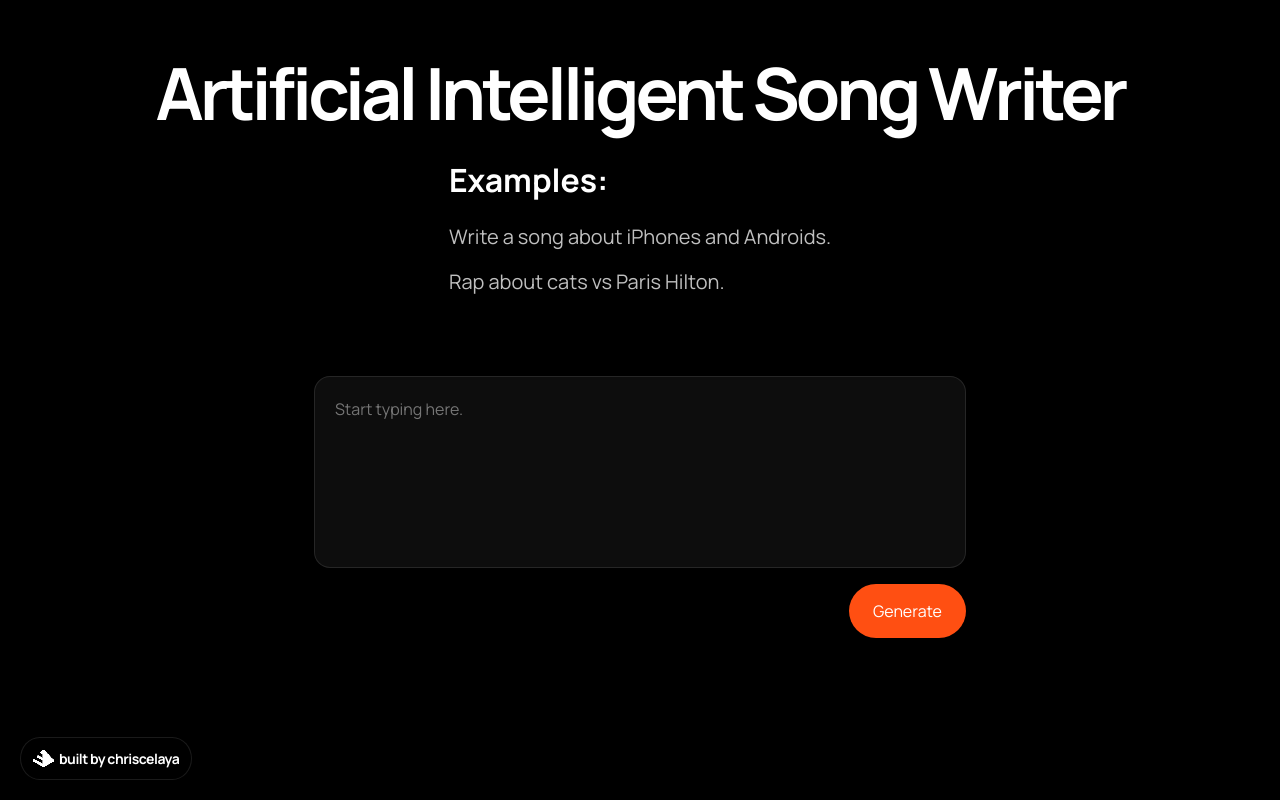
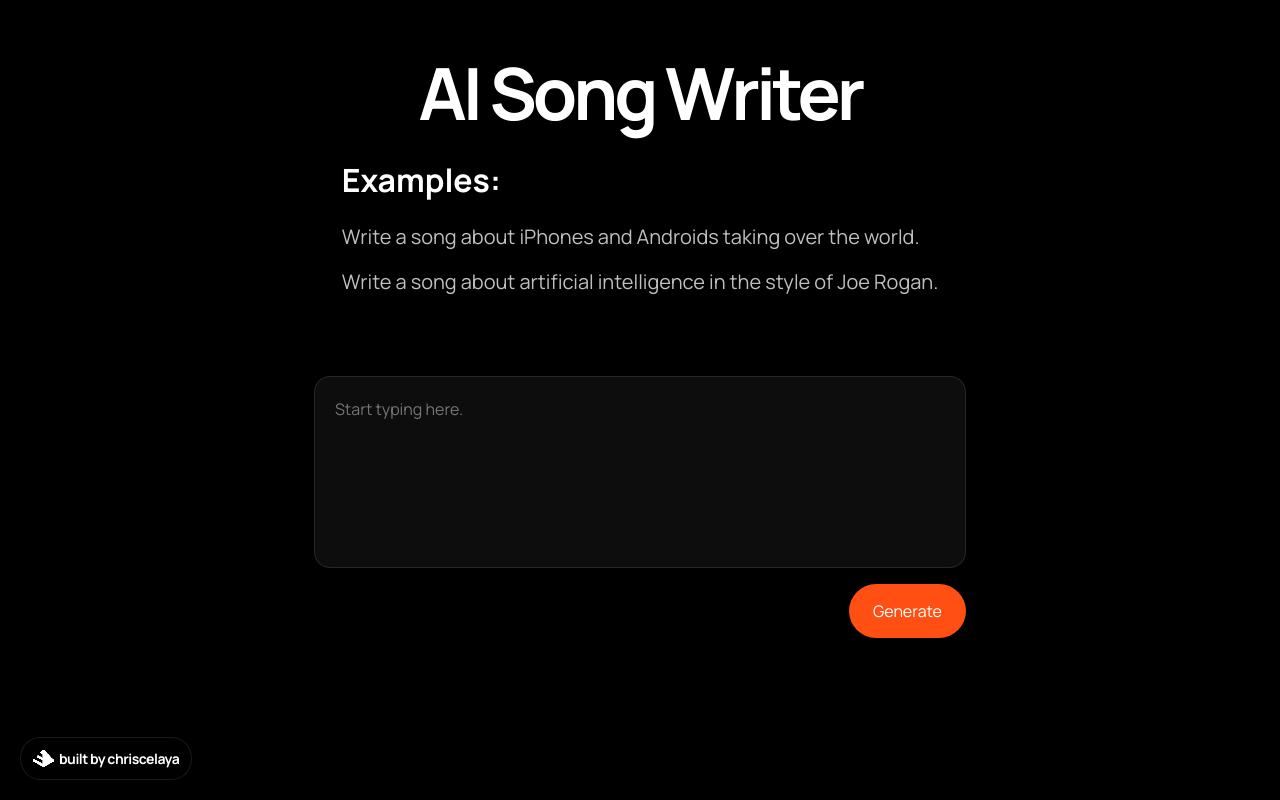
Before and after one commit to christophercelaya/GPT3-Tester, a Next.js app: page / in a window 1280 px wide. Built offline with nearby package versions, Linux system fonts and the light colour scheme.

Commit message:
update Home Screen descriptions and examples

```diff
--- a/pages/index.js
+++ b/pages/index.js
@@ -42,15 +42,15 @@ const Home = () => {
 				<div className="header">
 					<div className="header-title">
 						{/* Change your headline here */}
-						<h1>Artificial Intelligent Song Writer</h1>
+						<h1>AI Song Writer</h1>
 					</div>
 					<div className="header-subtitle">
 						<h1>Examples:</h1>
             <h2>
-							Write a song about iPhones and Androids.
+							Write a song about iPhones and Androids taking over the world.
 						</h2>
             <h2>
-             Rap about cats vs Paris Hilton.
+             Write a song about artificial intelligence in the style of Joe Rogan.
             </h2>
 					</div>
 				</div>
```
